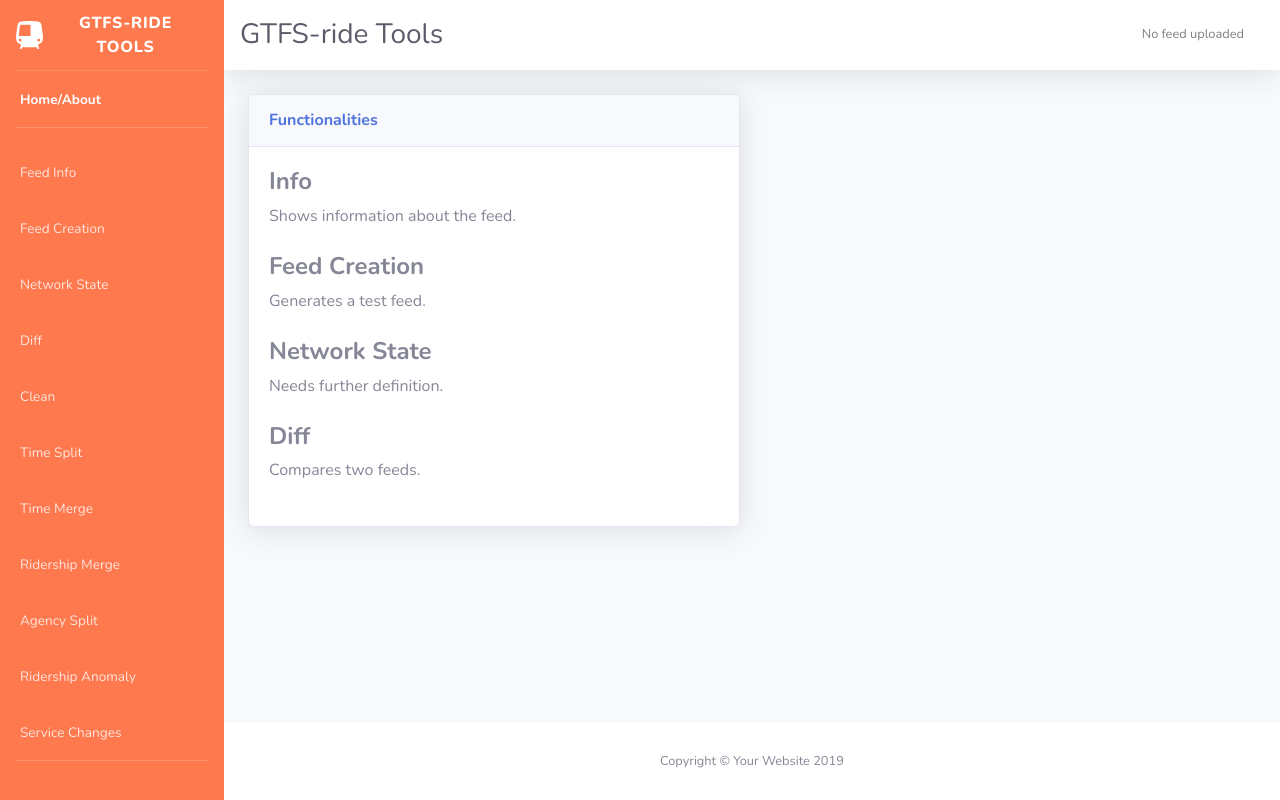
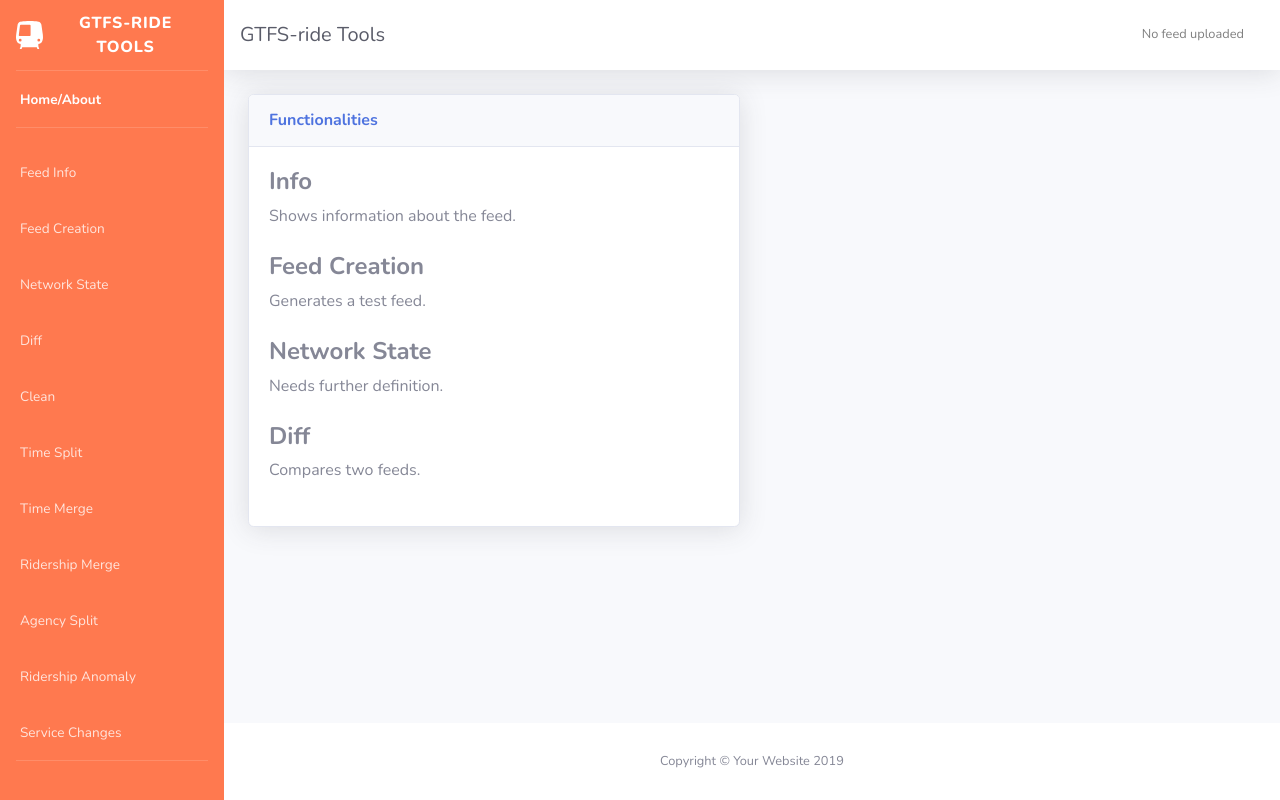
Before and after one commit to chasestubb/GTFS-ride_Tools_Dev, a React (Create React App) app in the folder frontend/: page / in a window 1280 px wide. Built offline with nearby package versions, Linux system fonts and the light colour scheme; some icons are missing.

Commit message:
Shrunk the title size on the topbar

```diff
--- a/frontend/src/components/topbar.jsx
+++ b/frontend/src/components/topbar.jsx
@@ -11,7 +11,7 @@ class Topbar extends React.Component{
 				<i className="fa fa-bars"></i>
 			</button>
 
-			<h1 className="h3 mb-0 text-gray-800">{this.props.title}</h1>
+			<h5 className="h5 mb-0 text-gray-800">{this.props.title}</h5>
 
 			{/* Topbar Navbar */}
 			<ul className="navbar-nav ml-auto">
```
